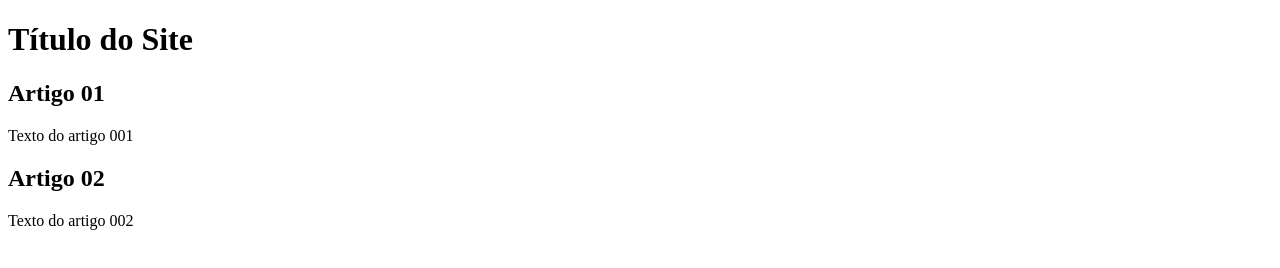
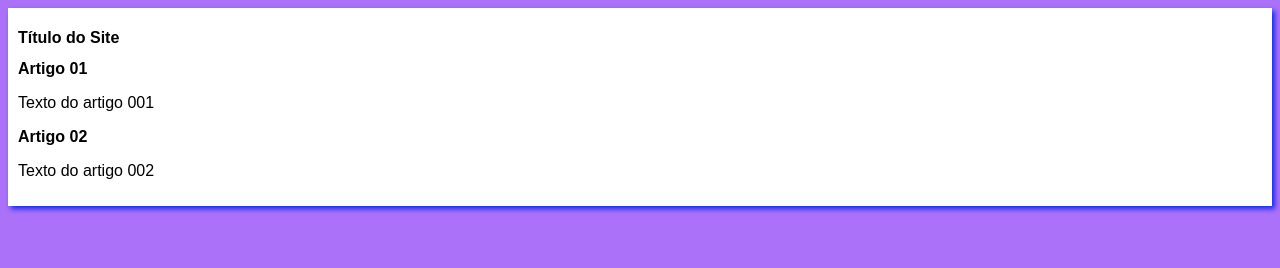
Before and after one commit to luiskampos10/projeto-site, a plain HTML site: page index.html in a window 1280 px wide. Drawn offline with Linux system fonts and the light colour scheme.

Commit message:
iniciei o design

```diff
--- /dev/null
+++ b/estilos/style.css
@@ -0,0 +1,18 @@
+* {
+    font-family: Arial, Helvetica, sans-serif;
+    font-size: 16px;
+}
+
+body {
+
+    background-color: rgb(171, 113, 248);
+}
+
+main {
+
+    background-color: white;
+    width: 50;
+    margin: auto;
+    padding: 10px;
+    box-shadow: 3px 3px 5px rgb(9, 45, 245);
+}
--- a/index.html
+++ b/index.html
@@ -5,6 +5,7 @@
     <meta http-equiv="X-UA-Compatible" content="IE=edge">
     <meta name="viewport" content="width=device-width, initial-scale=1.0">
     <title>Titulo do Site</title>
+    <link rel="stylesheet" href="estilos/style.css">
 </head>
 <body>
      <main>
```
